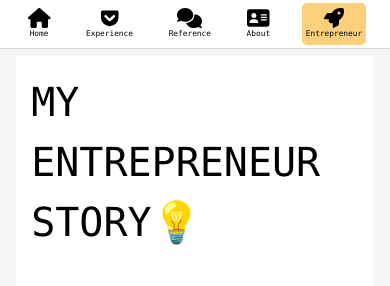
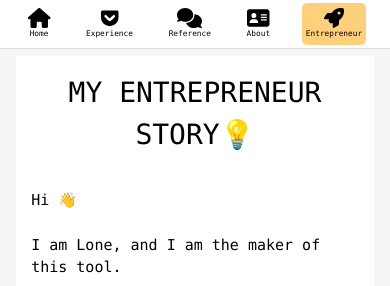
Before and after one commit to filipencus/portfolio-cv, a Next.js app: page /startups in a window 390 px wide. Shown: the top 286 px of the page. Built offline with nearby package versions, Linux system fonts and the light colour scheme.

Commit message:
fix responsive styles

```diff
--- a/src/components/pages/about/page.module.css
+++ b/src/components/pages/about/page.module.css
@@ -21,6 +21,12 @@
   }
 }
 
+@media (min-width: 1100px) {
+  .header p {
+    font-size: 26px;
+  }
+}
+
 .bannerImg {
   border-radius: 18px;
 }
--- a/src/components/pages/startups/page.module.css
+++ b/src/components/pages/startups/page.module.css
@@ -10,6 +10,23 @@
   font-size: 2.4vw;
   font-weight: 600;
   margin-top: 20px;
+}
+
+.header h1 {
+  font-size: 2rem;
+  text-align: center;
+}
+
+@media (max-width: 600px) {
+  .header h1 {
+    font-size: 28px;
+  }
+}
+
+@media (min-width: 1100px) {
+  .header h1 {
+    font-size: 30px;
+  }
 }
 
 @media (min-width: 767px) {
--- a/src/components/shared/experience/styles.module.css
+++ b/src/components/shared/experience/styles.module.css
@@ -26,6 +26,7 @@
   max-width: 60px;
   margin-right: 8px;
   height: fit-content;
+  max-height: 60px;
 }
 
 .companyDesc {
```
